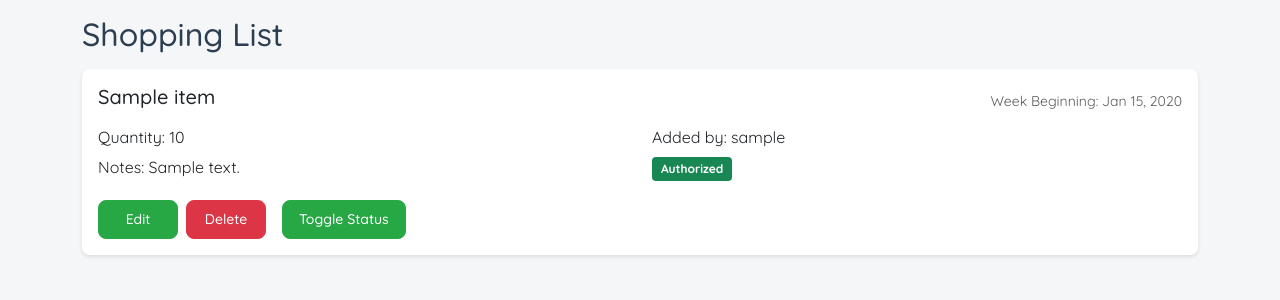
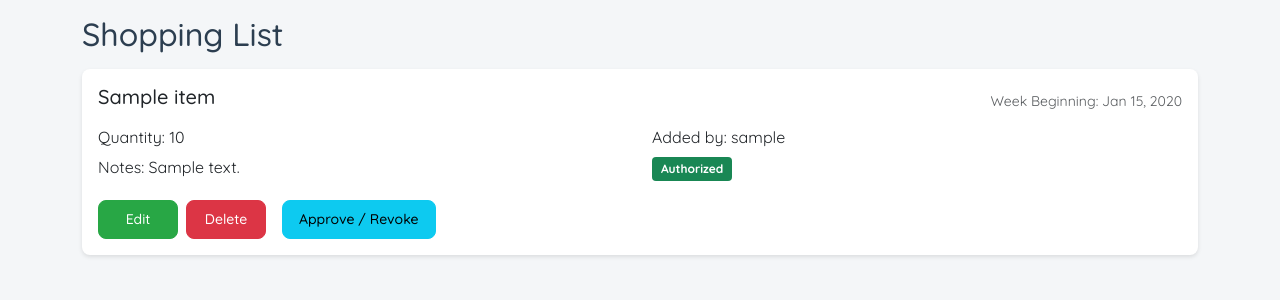
Before and after one commit to rabsingh/Capstone-Project, a Django app: page /shopping/list/ in a window 1280 px wide. Shown: the part 294-594 px from the top of the page. Run offline with Django 4.2, Linux system fonts and the light colour scheme; a user stored in the database is signed in; tables that the repository leaves empty hold one stand-in row (values such as "Sample post"); some libraries are stand-ins or nearby versions.

Commit message:
changed colour of approve/revoke button

```diff
--- a/templates/shopping_list_app/item_list.html
+++ b/templates/shopping_list_app/item_list.html
@@ -78,8 +78,8 @@
                         {% if user.is_staff %}
                             <form method="post" action="{% url 'update_status' item.id %}" class="d-inline-block">
                                 {% csrf_token %}
-                                <button type="submit" class="btn btn-primary btn-sm action-btn">
-                                    Toggle Status
+                                <button type="submit" class="btn btn-info btn-sm action-btn">
+                                    Approve / Revoke
                                 </button>
                             </form>
                         {% endif %}
```
